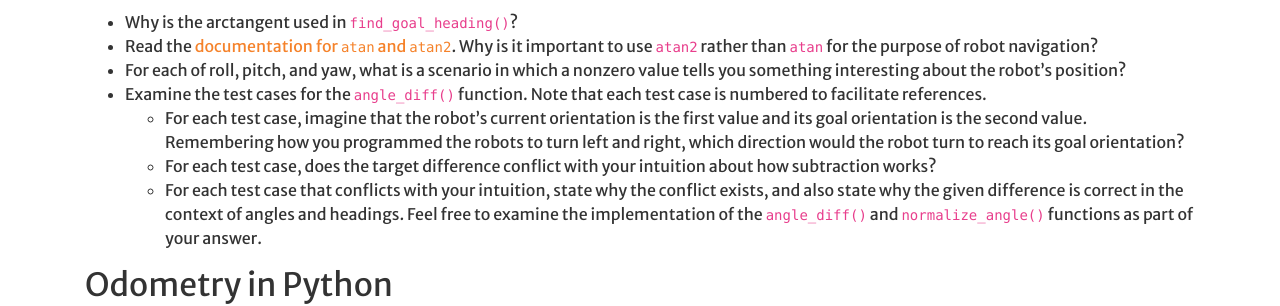
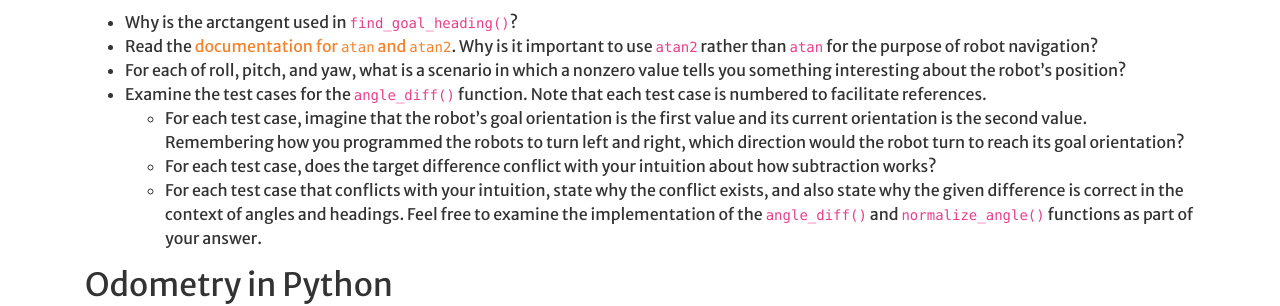
Before and after one commit to Hendrix-CS/csci235, a Jekyll site: the page built from modules/state_machines.md, in a window 1280 px wide and 900 px high, scrolled down 2477 px. Shown: the part 152-458 px from the top of the window. Built offline with Jekyll 4.4.1, drawn with Linux system fonts in a browser that asks for light colours; a script that is not in the unit is left out; our own code applies the rules of GitHub Pages for plain Markdown files.

Commit message:
Fixed error

```diff
--- a/modules/state_machines.md
+++ b/modules/state_machines.md
@@ -142,8 +142,8 @@ Read over the code. Then answer the following questions:
   test case is numbered to facilitate references.
 <!-- Concept invention: Angular difference -->
 <!-- Application: Robot turns -->
-  * For each test case, imagine that the robot's current orientation is the
-    first value and its goal orientation is the second value. Remembering how
+  * For each test case, imagine that the robot's goal orientation is the
+    first value and its current orientation is the second value. Remembering how
     you programmed the robots to turn left and right, which direction would
     the robot turn to reach its goal orientation?
   * For each test case, does the target difference conflict with your
```
